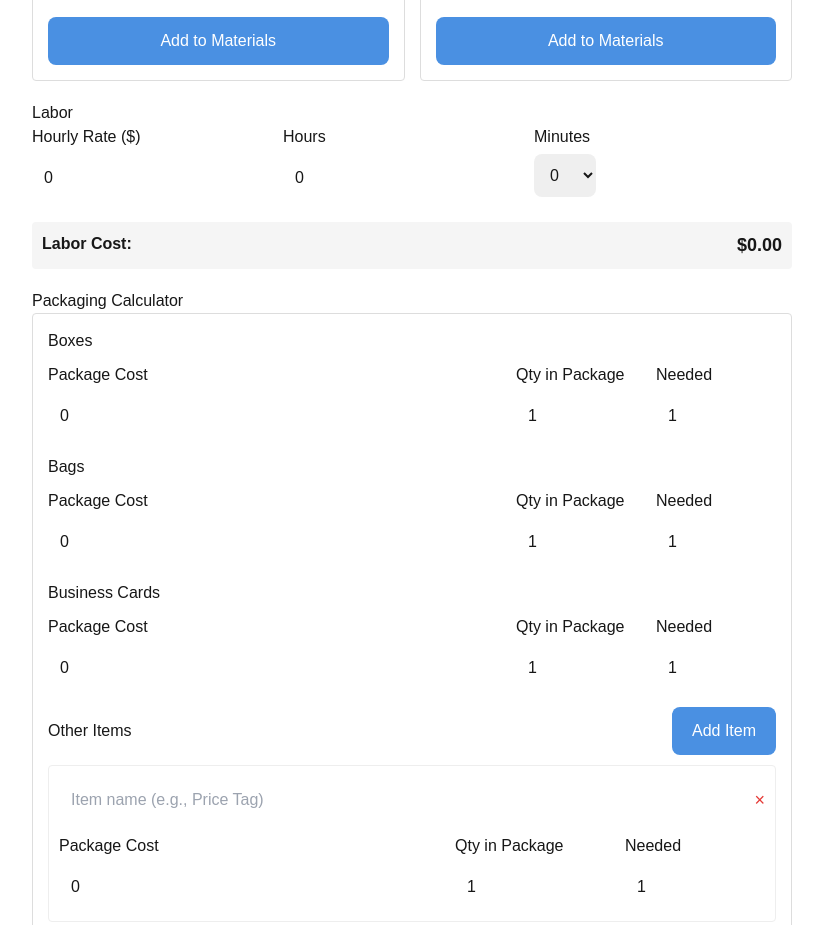
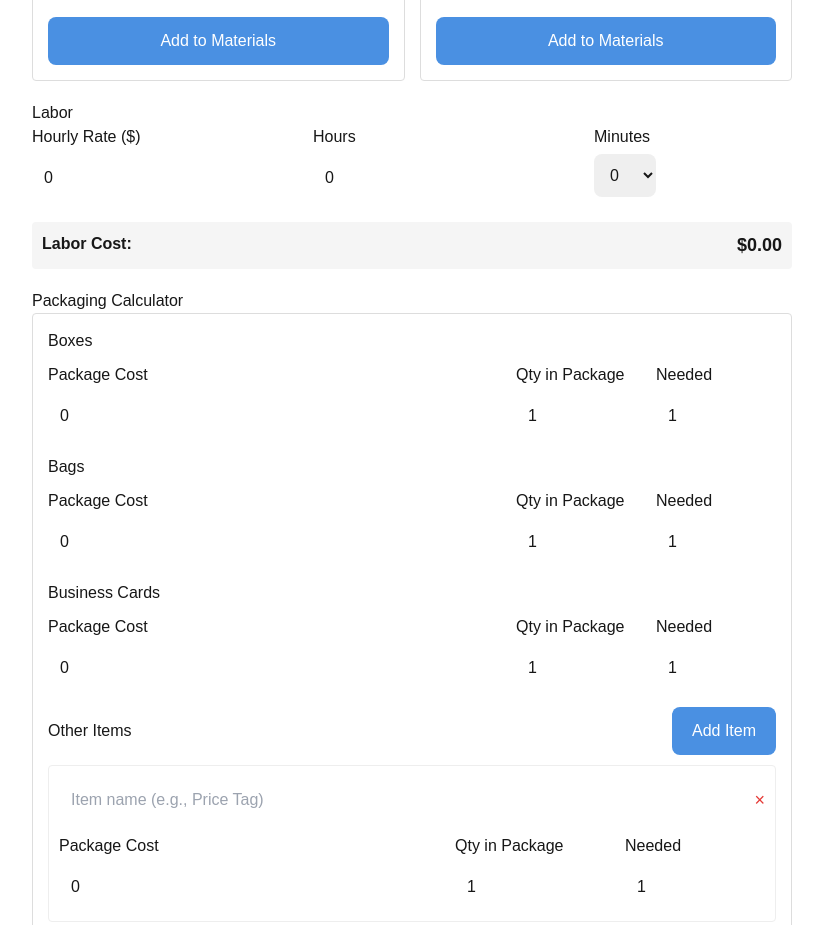
Before and after one commit to pixiegirl32/jewelrypricingcalculator, a Next.js app: page / in a window 1280 px wide. Shown: the part 1320-2245 px from the top of the page, without its empty margins (228-1051 px from the left). Built offline with nearby package versions, Linux system fonts and the light colour scheme.

Commit message:
Update Calculator.jsx

```diff
--- a/src/components/Calculator.jsx
+++ b/src/components/Calculator.jsx
@@ -912,7 +912,7 @@ const exportToPDF = () => {
       {/* Labor Section */}
       <div style={{ marginTop: '20px' }}>
         <h2>Labor</h2>
-        <div style={{ display: 'flex', gap: '20px', marginBottom: '10px' }}>
+        <div style={{ display: 'flex', gap: '50px', marginBottom: '10px' }}>
           <div>
             <label>Hourly Rate ($)</label>
             <input
```
